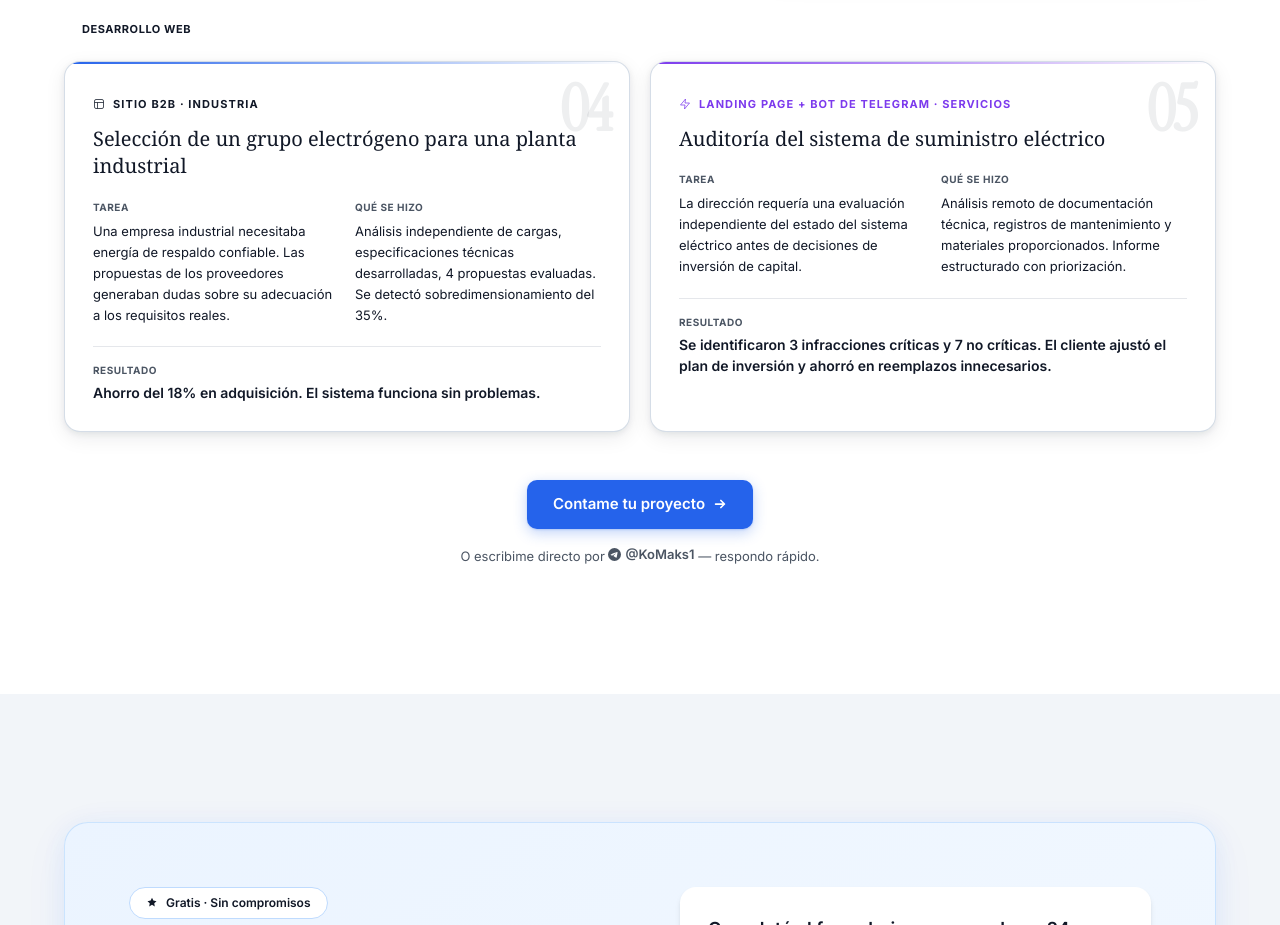
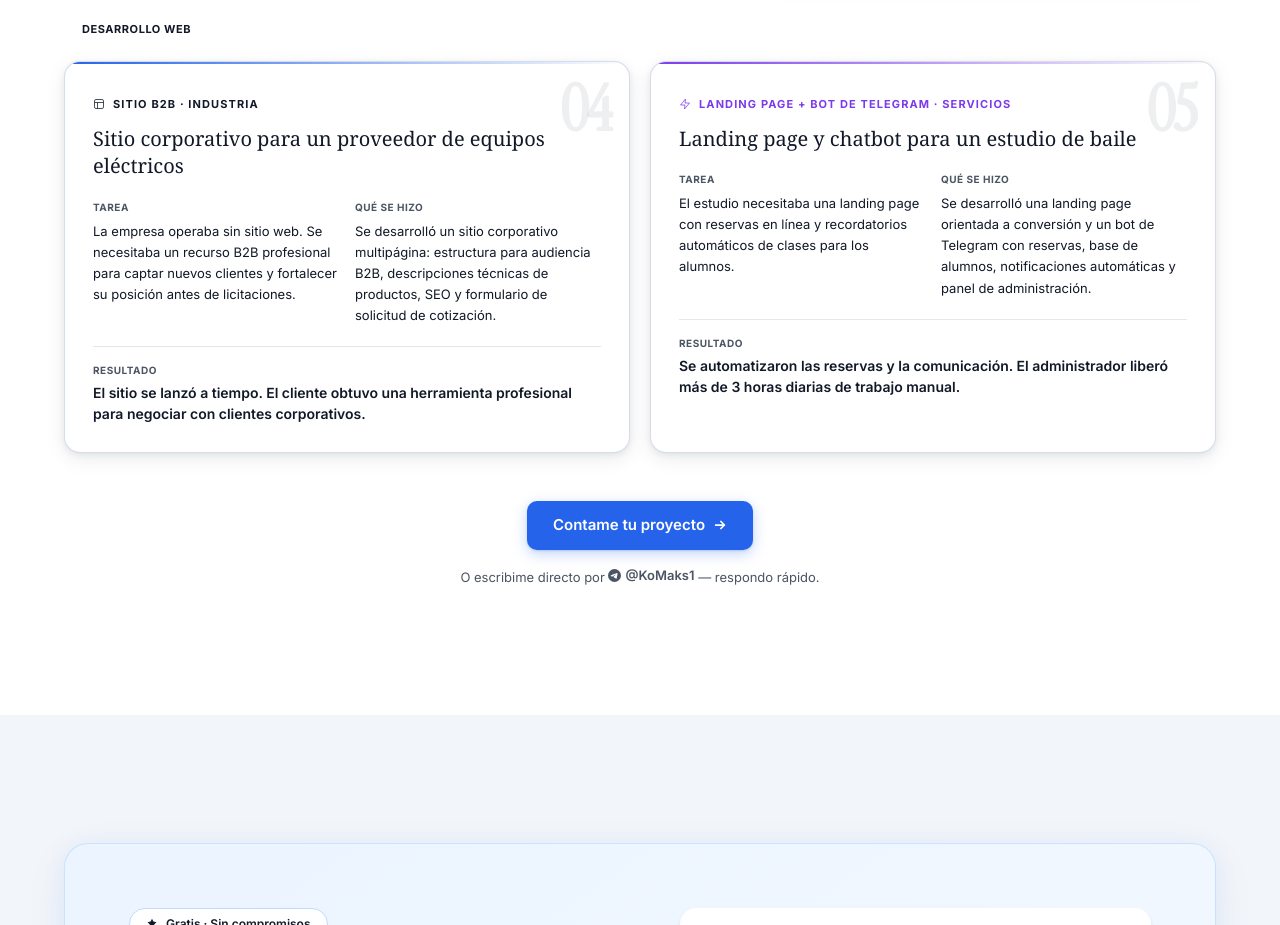
Before and after one commit to komaks911/my-site, a plain HTML site: page es/index.html in a window 1280 px wide. Shown: the part 8740-9665 px from the top of the page. Drawn offline with nearby package versions, Linux system fonts and the light colour scheme.

Commit message:
Add files via upload

```diff
--- a/es/index.html
+++ b/es/index.html
@@ -1404,23 +1404,23 @@ body { color: #111827; }
                   <svg width="12" height="12" viewBox="0 0 24 24" fill="none" stroke="currentColor" stroke-width="1.5"><rect x="3" y="3" width="18" height="18" rx="3"/><path d="M3 9h18M9 21V9"/></svg>
                   <span data-i18n="case4_tag">Sitio B2B · Industria</span>
                 </div>
-                <h3 class="font-serif text-xl text-ink leading-snug" data-i18n="case1_title">Selección de un grupo electrógeno para una planta industrial</h3>
+                <h3 class="font-serif text-xl text-ink leading-snug" data-i18n="case1_title">Sitio corporativo para un proveedor de equipos eléctricos</h3>
               </div>
 <span class="case-number" aria-hidden="true">04</span>
             </div>
             <div class="grid sm:grid-cols-2 gap-4 mb-5">
               <div>
                 <p class="text-[10px] font-bold uppercase tracking-wider text-muted mb-1.5" data-i18n="case_task">Tarea</p>
-                <p class="text-[13px] text-ink leading-relaxed" data-i18n="case1_task_txt">Una empresa industrial necesitaba energía de respaldo confiable. Las propuestas de los proveedores generaban dudas sobre su adecuación a los requisitos reales.</p>
+                <p class="text-[13px] text-ink leading-relaxed" data-i18n="case1_task_txt">La empresa operaba sin sitio web. Se necesitaba un recurso B2B profesional para captar nuevos clientes y fortalecer su posición antes de licitaciones.</p>
               </div>
               <div>
                 <p class="text-[10px] font-bold uppercase tracking-wider text-muted mb-1.5" data-i18n="case_done">Qué se hizo</p>
-                <p class="text-[13px] text-ink leading-relaxed" data-i18n="case1_done_txt">Análisis independiente de cargas, especificaciones técnicas desarrolladas, 4 propuestas evaluadas. Se detectó sobredimensionamiento del 35%.</p>
+                <p class="text-[13px] text-ink leading-relaxed" data-i18n="case1_done_txt">Se desarrolló un sitio corporativo multipágina: estructura para audiencia B2B, descripciones técnicas de productos, SEO y formulario de solicitud de cotización.</p>
               </div>
             </div>
             <div class="pt-4 border-t border-border">
               <p class="text-[10px] font-bold uppercase tracking-wider text-muted mb-1" data-i18n="case_result">Resultado</p>
-              <p class="text-[14px] font-semibold text-ink" data-i18n="case1_result_txt">Ahorro del 18% en adquisición. El sistema funciona sin problemas.</p>
+              <p class="text-[14px] font-semibold text-ink" data-i18n="case1_result_txt">El sitio se lanzó a tiempo. El cliente obtuvo una herramienta profesional para negociar con clientes corporativos.</p>
             </div>
           </div>
         </div>
@@ -1435,23 +1435,23 @@ body { color: #111827; }
                   <svg width="12" height="12" viewBox="0 0 24 24" fill="none" stroke="currentColor" stroke-width="1.5"><path d="M13 2L3 14h9l-1 8 10-12h-9l1-8z"/></svg>
                   <span data-i18n="case5_tag">Landing Page + Bot de Telegram · Servicios</span>
                 </div>
-                <h3 class="font-serif text-xl text-ink leading-snug" data-i18n="case2_title">Auditoría del sistema de suministro eléctrico</h3>
+                <h3 class="font-serif text-xl text-ink leading-snug" data-i18n="case2_title">Landing page y chatbot para un estudio de baile</h3>
               </div>
 <span class="case-number" aria-hidden="true">05</span>
             </div>
             <div class="grid sm:grid-cols-2 gap-4 mb-5">
               <div>
                 <p class="text-[10px] font-bold uppercase tracking-wider text-muted mb-1.5" data-i18n="case_task">Tarea</p>
-                <p class="text-[13px] text-ink leading-relaxed" data-i18n="case2_task_txt">La dirección requería una evaluación independiente del estado del sistema eléctrico antes de decisiones de inversión de capital.</p>
+                <p class="text-[13px] text-ink leading-relaxed" data-i18n="case2_task_txt">El estudio necesitaba una landing page con reservas en línea y recordatorios automáticos de clases para los alumnos.</p>
               </div>
               <div>
                 <p class="text-[10px] font-bold uppercase tracking-wider text-muted mb-1.5" data-i18n="case_done">Qué se hizo</p>
-                <p class="text-[13px] text-ink leading-relaxed" data-i18n="case2_done_txt">Análisis remoto de documentación técnica, registros de mantenimiento y materiales proporcionados. Informe estructurado con priorización.</p>
+                <p class="text-[13px] text-ink leading-relaxed" data-i18n="case2_done_txt">Se desarrolló una landing page orientada a conversión y un bot de Telegram con reservas, base de alumnos, notificaciones automáticas y panel de administración.</p>
               </div>
             </div>
             <div class="pt-4 border-t border-border">
               <p class="text-[10px] font-bold uppercase tracking-wider text-muted mb-1" data-i18n="case_result">Resultado</p>
-              <p class="text-[14px] font-semibold text-ink" data-i18n="case2_result_txt">Se identificaron 3 infracciones críticas y 7 no críticas. El cliente ajustó el plan de inversión y ahorró en reemplazos innecesarios.</p>
+              <p class="text-[14px] font-semibold text-ink" data-i18n="case2_result_txt">Se automatizaron las reservas y la comunicación. El administrador liberó más de 3 horas diarias de trabajo manual.</p>
             </div>
           </div>
         </div>
```
Also changed, not shown: en/index.html (+12 -12 lines).
